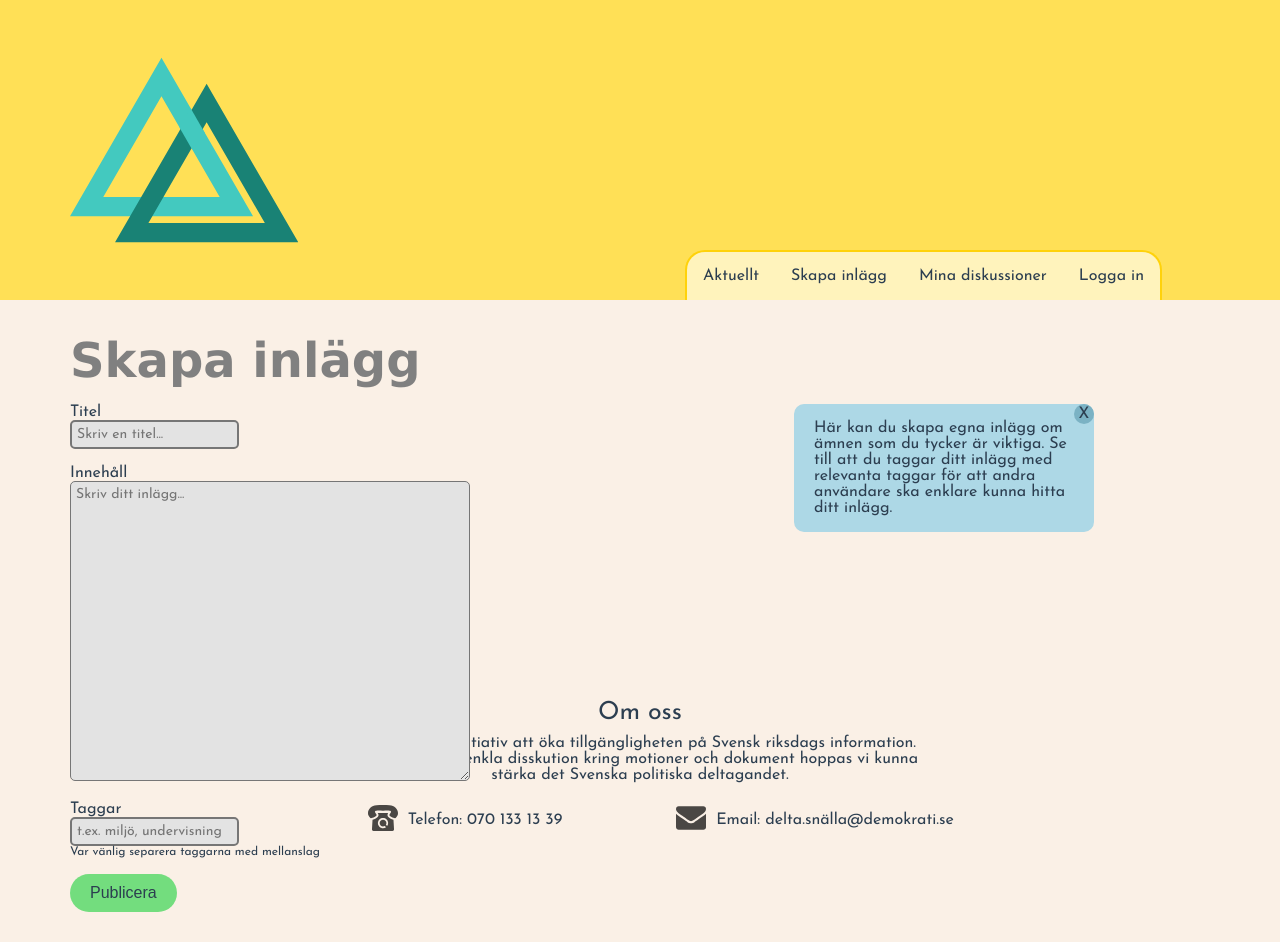
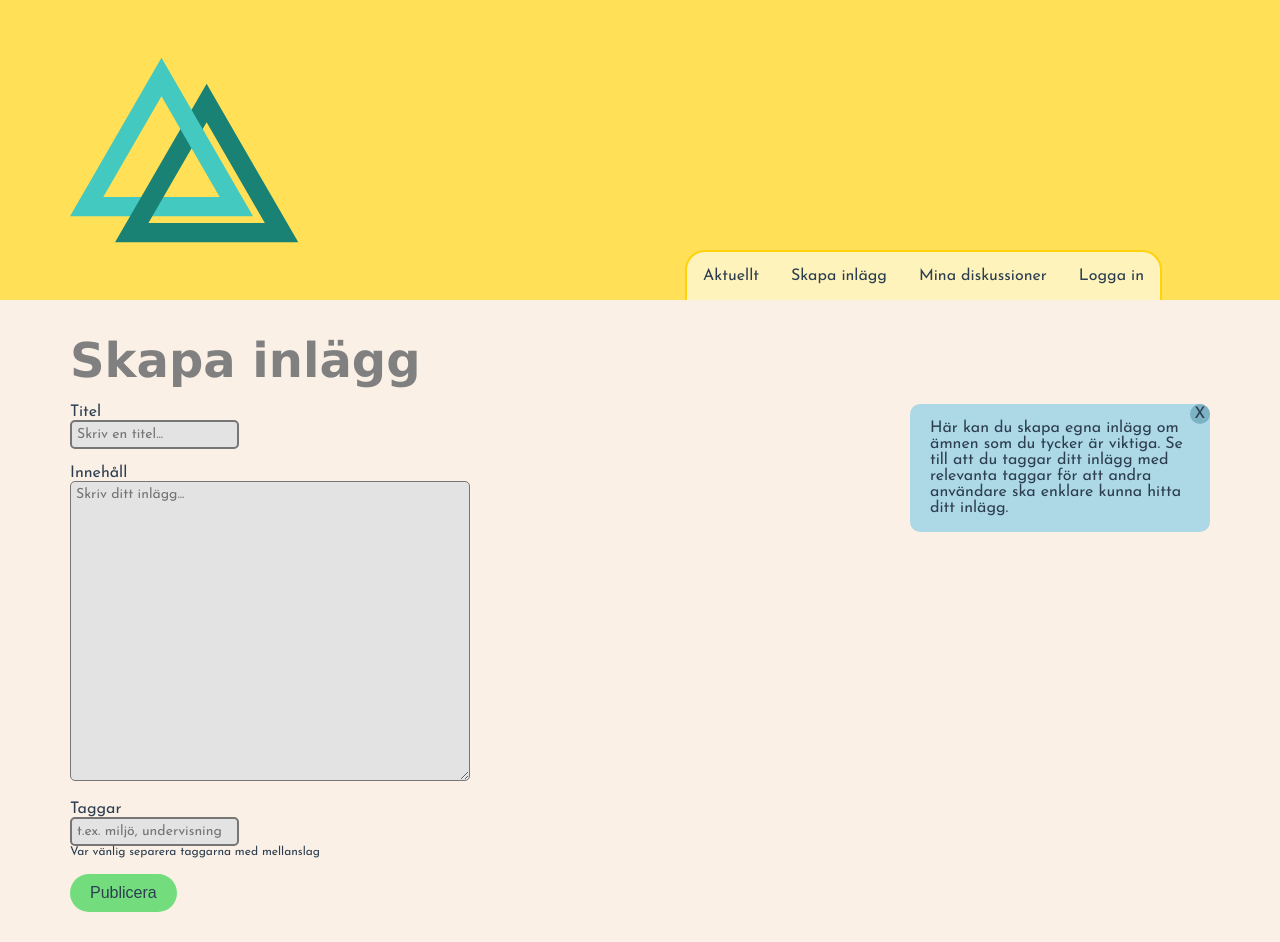
Before and after one commit to Pranz/delta_frontend, a Vue app: page /#/makepost in a window 1280 px wide. Shown: the top 942 px of the page. Built offline with nearby package versions, Linux system fonts and the light colour scheme; the HTML template or start-up script is replaced by a standard one.

Commit message:
:smiley::gun:

```diff
--- a/src/components/About.vue
+++ b/src/components/About.vue
@@ -1,5 +1,5 @@
 <template>
-  <div id="container" align="center">
+  <div class="container" align="center">
     <div class="about"> Om oss </div>
     <div class="about-text">
       Delta är ett initiativ att öka tillgängligheten på Svensk riksdags information.
@@ -64,7 +64,7 @@ export default {
   opacity: 0.7;
 }
 
-#container {
+.container {
   vertical-align: bottom;
 }
 </style>
--- a/src/components/MakePost.vue
+++ b/src/components/MakePost.vue
@@ -1,7 +1,7 @@
 <template>
   <div class="makepost">
     <h1>Skapa inlägg</h1><br>
-    <div id="container">
+    <div class="form-con">
       <form>
         <label for="title">Titel</label><br>
         <input type="text" id="title" placeholder="Skriv en titel..." required v-model="title"/><br><br>
@@ -68,8 +68,6 @@ export default {
   padding-top: 2rem;
   padding-bottom: 2rem;
   @include contained();
-  min-height: 50vh;
-  width: 100%;
   h1 {
     margin: 0;
   }
@@ -77,15 +75,9 @@ export default {
     font-weight: 400;
   }
 }
-#container {
-  display: flex;
-  position: absolute;
-  width: 80%;
-  padding-bottom: 2rem;
-}
 
-form {
-  float: left;
+.form-con {
+  position: relative;
 }
 
 input[type=text] {
```
